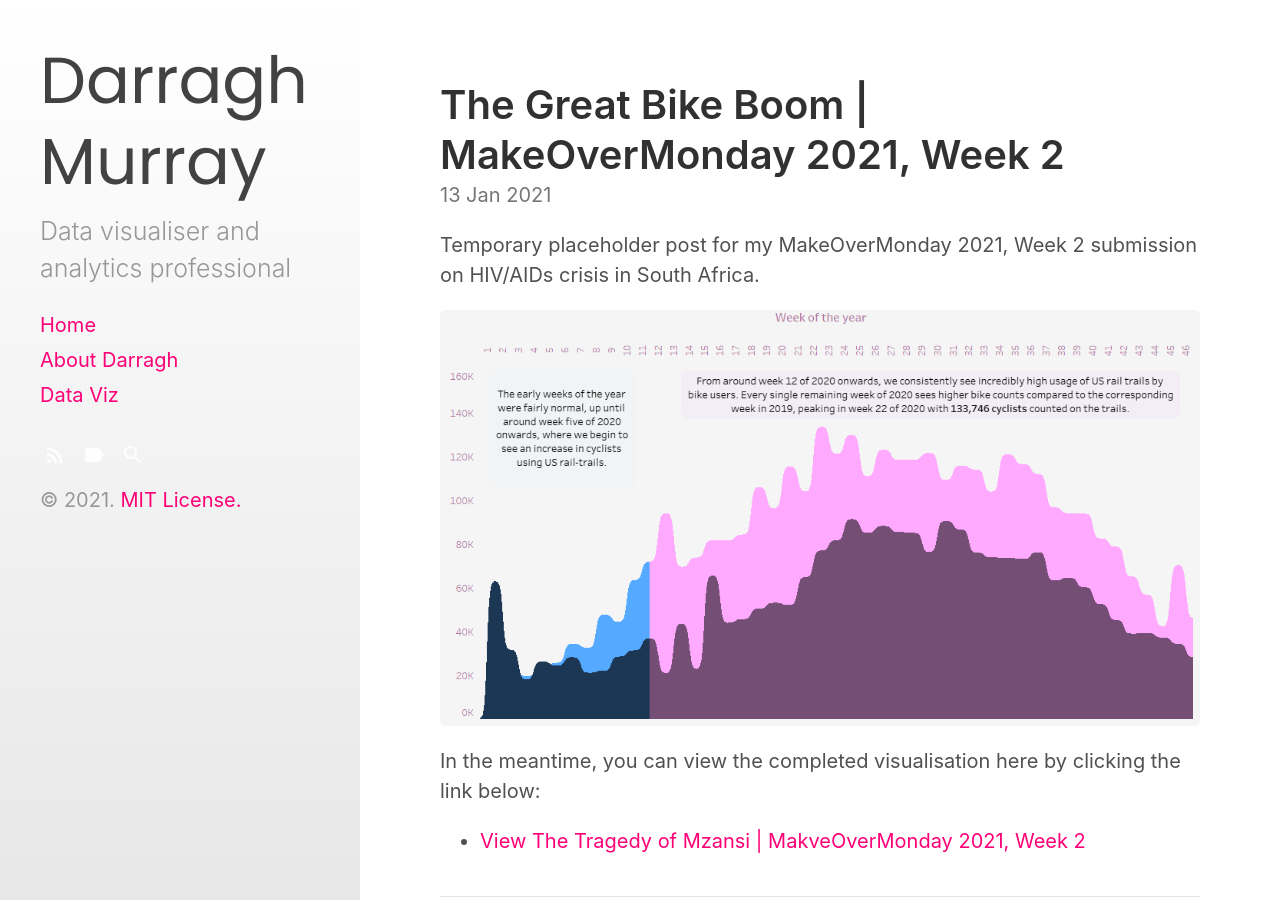
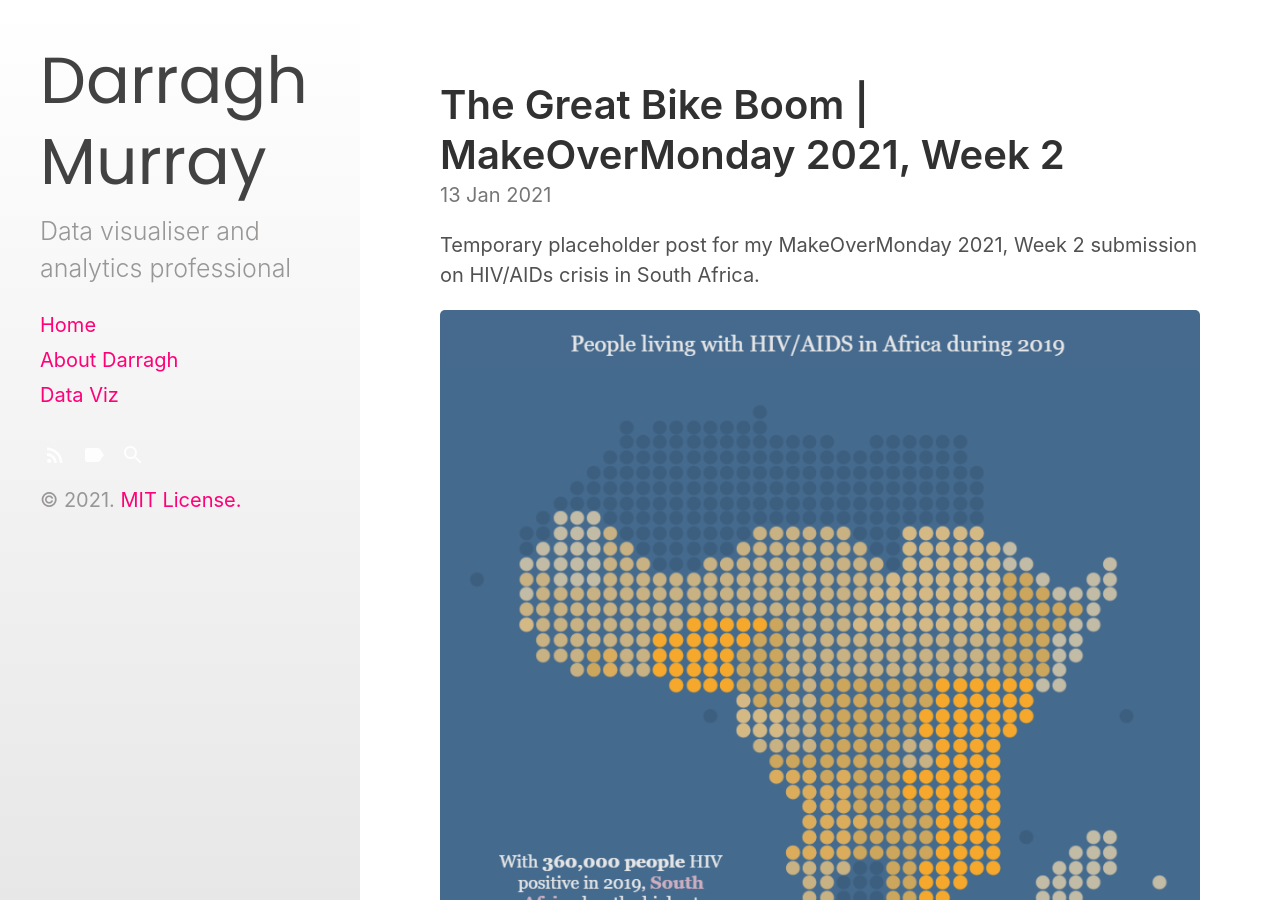
Before and after one commit to dbmurray/dbmurray.github.io, a Jekyll site: the page built from _posts/2021-01-13-the-tragedy-of-mzansi.md, in a window 1280 px wide and 900 px high. Built offline with Jekyll 4.4.1, drawn with Linux system fonts in a browser that asks for light colours.

Commit message:
Update 2021-01-13-the-tragedy-of-mzansi.md

```diff
--- a/_posts/2021-01-13-the-tragedy-of-mzansi.md
+++ b/_posts/2021-01-13-the-tragedy-of-mzansi.md
@@ -7,7 +7,7 @@ excerpt_separator:  <!--more-->
 Temporary placeholder post for my MakeOverMonday 2021, Week 2 submission on HIV/AIDs crisis in South Africa.
 
 
-![The Great Bike Boom](/assets/images/the-great-bike-boom-sigmoid.png)
+![The Tragedy of Mzansi](/assets/images/hiv-aids-south-africa.png)
 
 
 In the meantime, you can view the completed visualisation here by clicking the link below:
```
